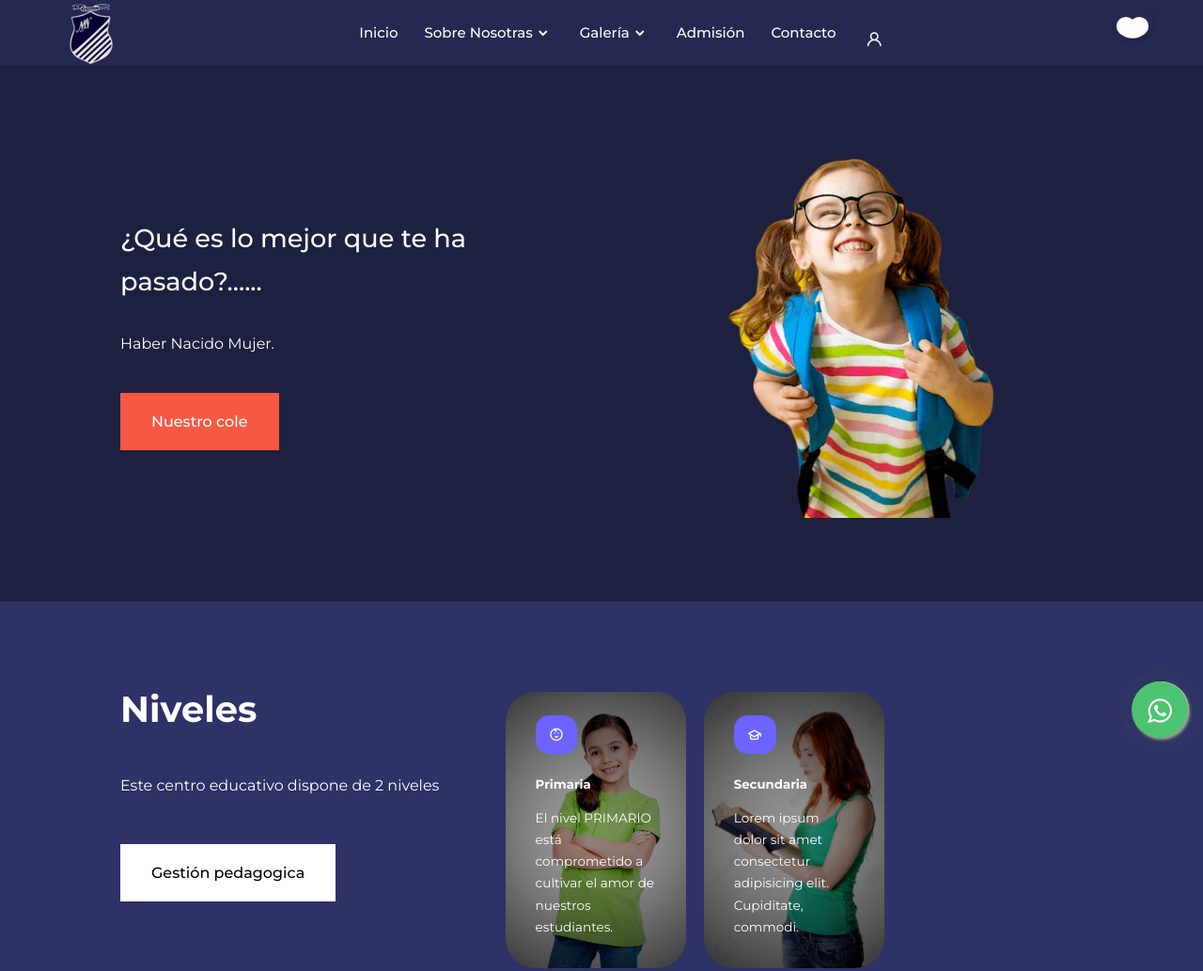
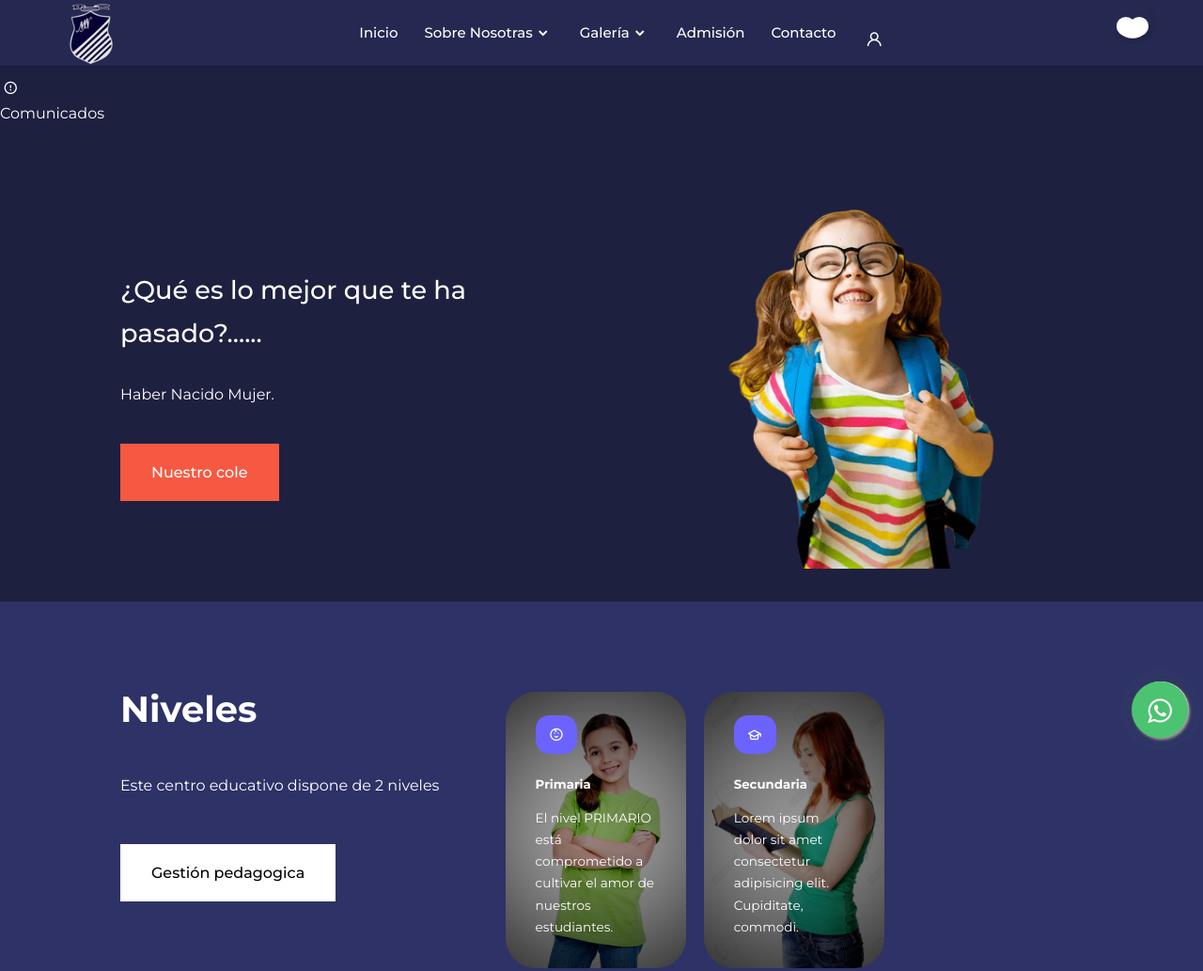
Before and after one commit to jejexd123/lomosaltado.github.io, a plain HTML site: page index.html in a window 1280 px wide. Shown: the top 1033 px of the page at 94% size. Drawn offline with nearby package versions, Linux system fonts and the light colour scheme.

Commit message:
Update index.html

```diff
--- a/index.html
+++ b/index.html
@@ -119,6 +119,10 @@
 <!-------------------------------------------------------------------------------->
 
     <header>
+        <div id="notifi">
+            <li class="header_alert"><i class="uil uil-exclamation-circle" style="color: #fff;"></i></li>
+            <li><a href="">Comunicados</a></li>
+        </div>
         <div class="container header_container">
             <div class="header_left" data-aos="fade-right" data-aos-duration="2000">
                 <p style="font-size: 1.7rem; font-weight: 500; margin-top: -10px;">¿Qué es lo mejor que te ha pasado?......</p>
```
